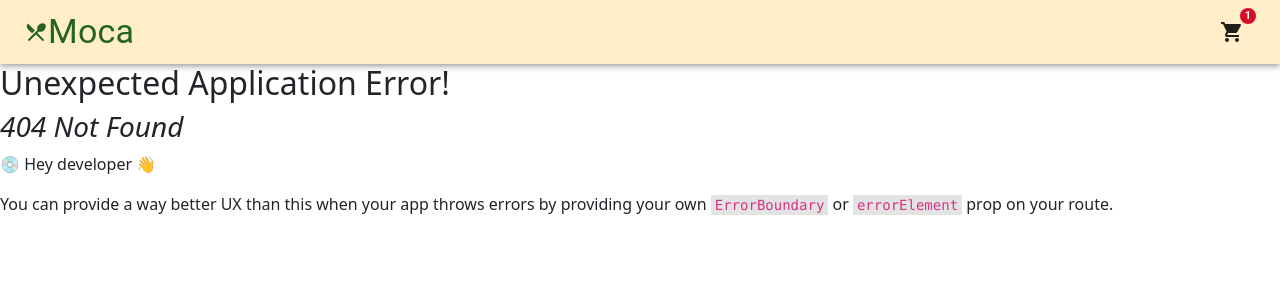
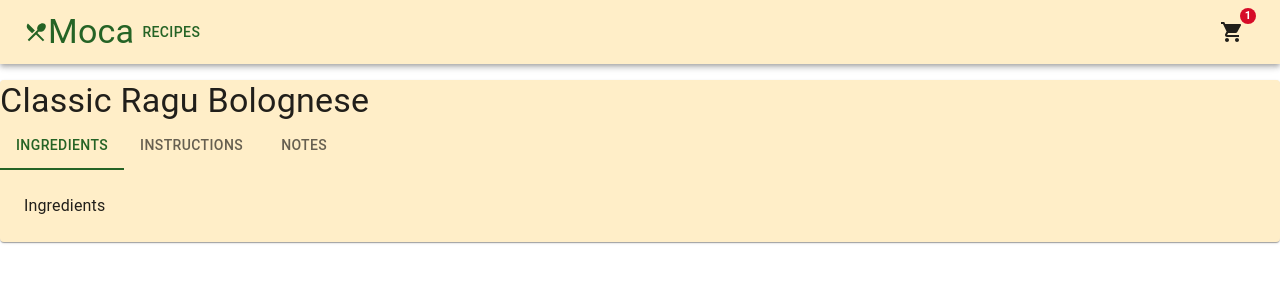
Before and after one commit to rylanlorance/Meal_Prep_Bot_Front_End, a React (Create React App) app: page /recipe-detailed in a window 1280 px wide. Before the commit this address had no page. Shown: the top 300 px of the page. Built offline with nearby package versions, Linux system fonts and the light colour scheme.

Commit message:
Started Adding Recipe Detailed

```diff
--- a/src/components/NavBar/NavBar.js
+++ b/src/components/NavBar/NavBar.js
@@ -6,14 +6,18 @@ import IconButton from "@mui/material/IconButton";
 import MenuIcon from "@mui/icons-material/Menu";
 import ShoppingCartButton from "./ShoppingCartButton";
 import RestaurantMenuIcon from '@mui/icons-material/RestaurantMenu';
+import Button from '@mui/material/Button';
 
 function NavBar() {
+
   return (
     <Box sx={{ flexGrow: 1 }}>
       <AppBar position="static" color="background">
         <Toolbar>
           <RestaurantMenuIcon color="primary"/>
           <Typography variant="h4" color="primary">Moca</Typography>
+          <Button key="recipes" sx={{ }}>Recipes</Button>
+
           <ShoppingCartButton></ShoppingCartButton>
         </Toolbar>
       </AppBar>
--- /dev/null
+++ b/src/components/Recipe/RecipeDetailed/RecipeDetailed.jsx
@@ -0,0 +1,48 @@
+import React, { useState } from "react";
+import recipeHardcoded from "../../../recipe_harcoded/recipe.json";
+import { Box, Container, Paper, Tab, Tabs, Typography } from "@mui/material";
+import RecipeDetailedIngredients from "./Tabs/RecipeDetailedIngredients";
+import RecipeDetailedInstructions from "./Tabs/RecipeDetailedInstructions";
+import RecipeDetailedNotes from "./Tabs/RecipeDetailedNotes";
+
+function RecipeDetailed(props) {
+  const recipe = recipeHardcoded[0];
+
+  const [tabValue, setTabValue] = useState(0);
+
+  function handleTabChange(event, newValue) {
+    setTabValue(newValue);
+  }
+
+  return (
+    <Box mt={2}>
+      <Paper>
+        <Typography variant="h4">{recipe.title}</Typography>
+        <Box>
+          <Tabs value={tabValue} onChange={handleTabChange}>
+            <Tab
+              label="Ingredients"
+              id="simple-tab-0"
+              aria-controls="simple-tabpanel-0"
+            ></Tab>
+            <Tab
+              label="Instructions"
+              id="simple-tab-1"
+              aria-controls="simple-tabpanel-1"
+            ></Tab>
+            <Tab
+              label="Notes"
+              id="simple-tab-2"
+              aria-controls="simple-tabpanel-2"
+            ></Tab>
+          </Tabs>
+        </Box>
+        <RecipeDetailedIngredients value={tabValue} index={0} />
+        <RecipeDetailedInstructions value={tabValue} index={1} />
+        <RecipeDetailedNotes value={tabValue} index={2} />
+      </Paper>
+    </Box>
+  );
+}
+
+export default RecipeDetailed;
--- /dev/null
+++ b/src/components/Recipe/RecipeDetailed/Tabs/RecipeDetailedIngredients.jsx
@@ -0,0 +1,24 @@
+import { Box, Typography } from "@mui/material";
+import React from "react";
+
+function RecipeDetailedIngredients(props) {
+  const {value, index, ...other } = props;
+
+  return (
+    <div
+      role="tabpanel"
+      hidden={value !== index}
+      id={`simple-tabpanel-${index}`}
+      aria-labelledby={`simple-tab-${index}`}
+      {...other}
+    >
+      {value === index && (
+        <Box sx={{ p: 3 }}>
+          <Typography>Ingredients</Typography>
+        </Box>
+      )}
+    </div>
+  );
+}
+
+export default RecipeDetailedIngredients;
--- /dev/null
+++ b/src/components/Recipe/RecipeDetailed/Tabs/RecipeDetailedInstructions.jsx
@@ -0,0 +1,25 @@
+import { Typography, Box } from '@mui/material';
+import React from 'react'
+
+function RecipeDetailedInstructions(props) {
+  const {value, index, ...other } = props;
+
+    return (
+    <div
+      role="tabpanel"
+      hidden={value !== index}
+      id={`simple-tabpanel-${index}`}
+      aria-labelledby={`simple-tab-${index}`}
+      {...other}
+    >
+      {value === index && (
+        <Box sx={{ p: 3 }}>
+          <Typography>Instructions</Typography>
+        </Box>
+      )}
+    </div>
+  );
+}
+
+
+export default RecipeDetailedInstructions
--- /dev/null
+++ b/src/components/Recipe/RecipeDetailed/Tabs/RecipeDetailedNotes.jsx
@@ -0,0 +1,24 @@
+import { Box, Typography } from "@mui/material";
+import React from "react";
+
+function RecipeDetailedNotes(props) {
+  const {value, index, ...other } = props;
+
+  return (
+    <div
+      role="tabpanel"
+      hidden={value !== index}
+      id={`simple-tabpanel-${index}`}
+      aria-labelledby={`simple-tab-${index}`}
+      {...other}
+    >
+      {value === index && (
+        <Box sx={{ p: 3 }}>
+          <Typography>Notes</Typography>
+        </Box>
+      )}
+    </div>
+  );
+}
+
+export default RecipeDetailedNotes;
```
Also changed, not shown: src/App.js (+9 -6 lines), src/components/Recipe/RecipeDetailed/RecipeDetailed.js (deleted, +0 -22 lines).
